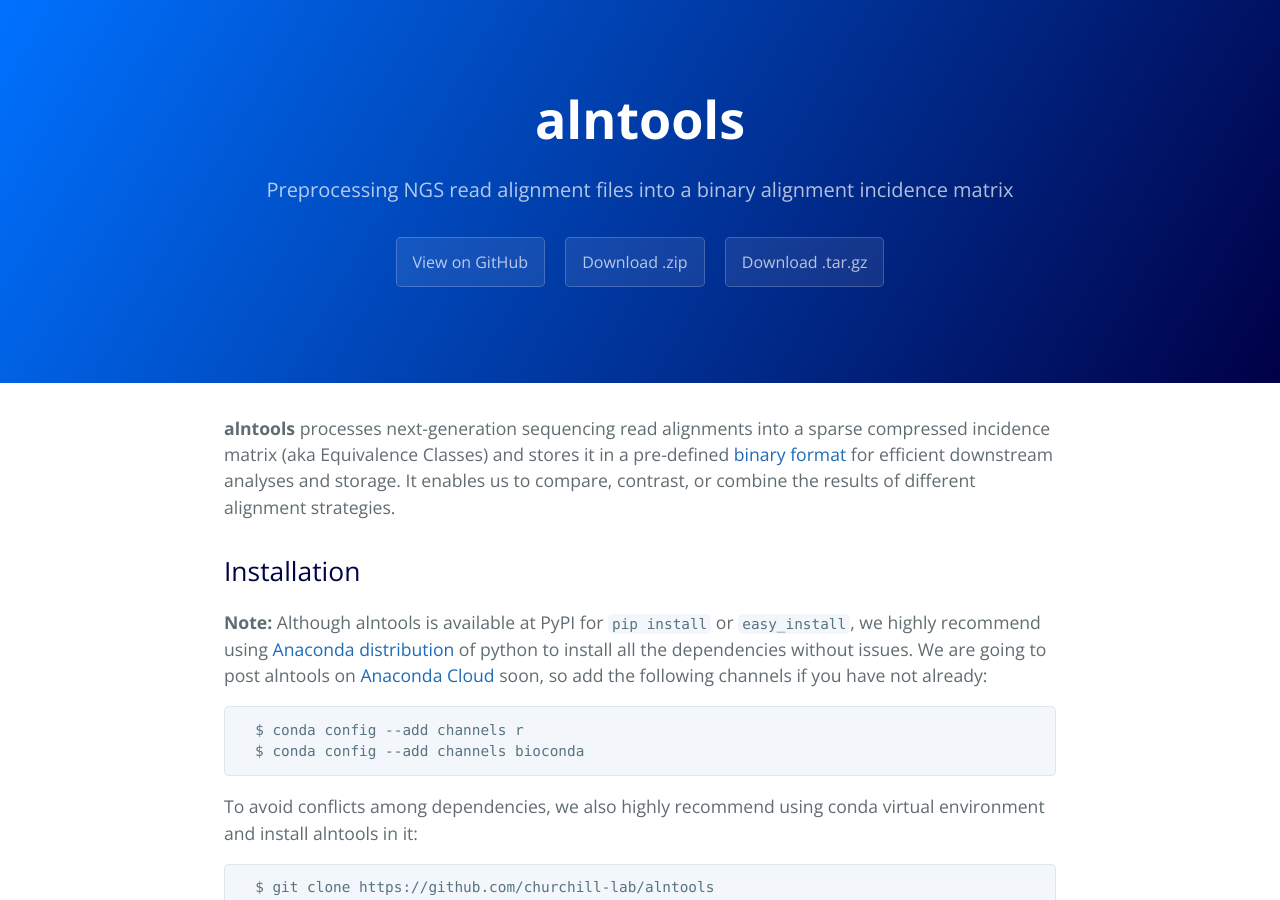
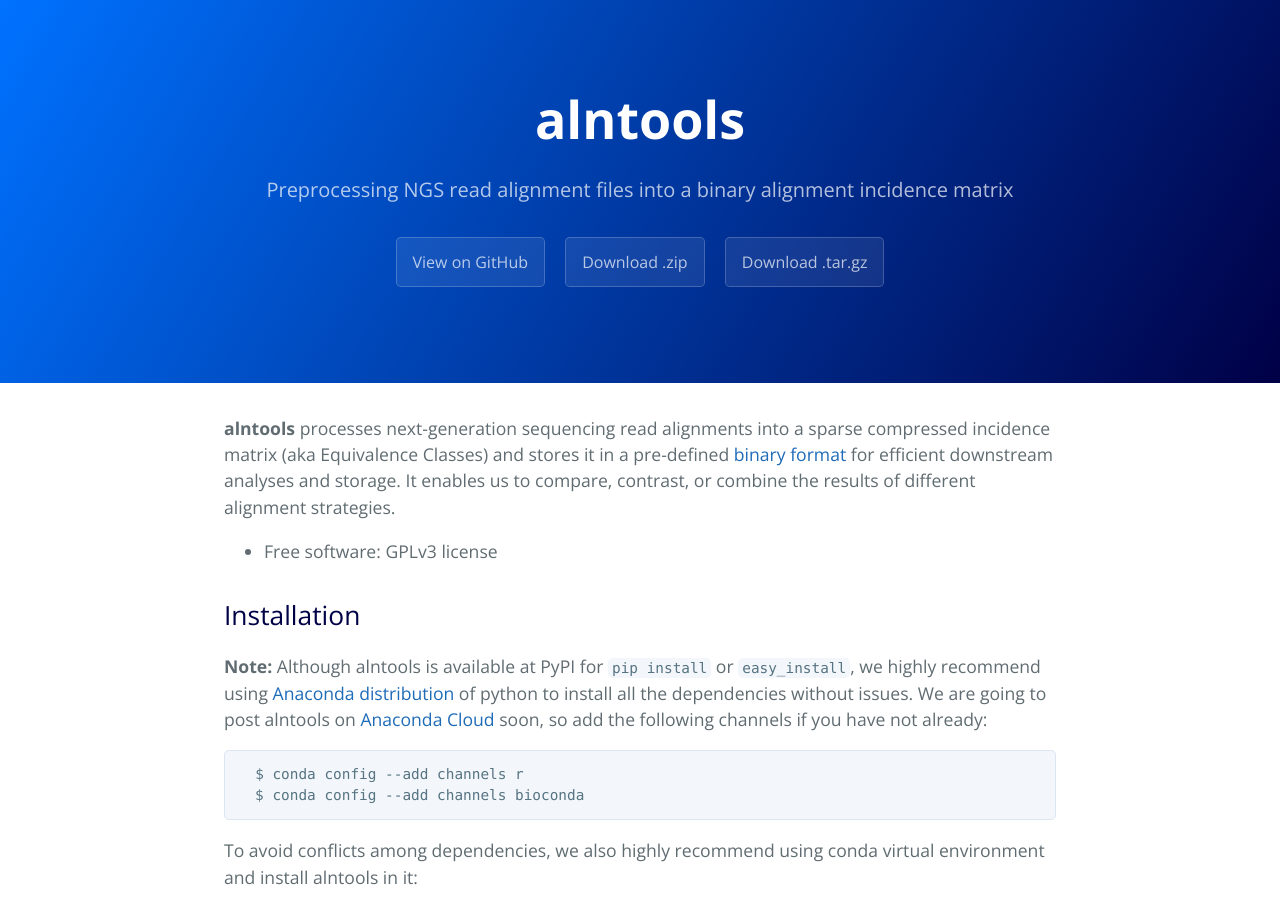
Before and after one commit to churchill-lab/alntools, a Jekyll site: the page built from index.html, in a window 1280 px wide and 900 px high. Built offline with Jekyll 4.4.1, drawn with Linux system fonts in a browser that asks for light colours; the list of posts is cut into pages by our own code.

Commit message:
[kbchoi] Refined index.html

```diff
--- a/index.html
+++ b/index.html
@@ -4,6 +4,8 @@ title: {{ site.name }}
 ---
 
 <p><strong>alntools</strong> processes next-generation sequencing read alignments into a sparse compressed incidence matrix (aka Equivalence Classes) and stores it in a pre-defined <a href="#output">binary format</a> for efficient downstream analyses and storage. It enables us to compare, contrast, or combine the results of different alignment strategies. </p>
+
+<ul><li>Free software: GPLv3 license</li></ul>
 
 <h2>
 <a id="installation" class="anchor" href="#installation" aria-hidden="true"><span class="octicon octicon-link"></span></a>Installation</h2>
```
